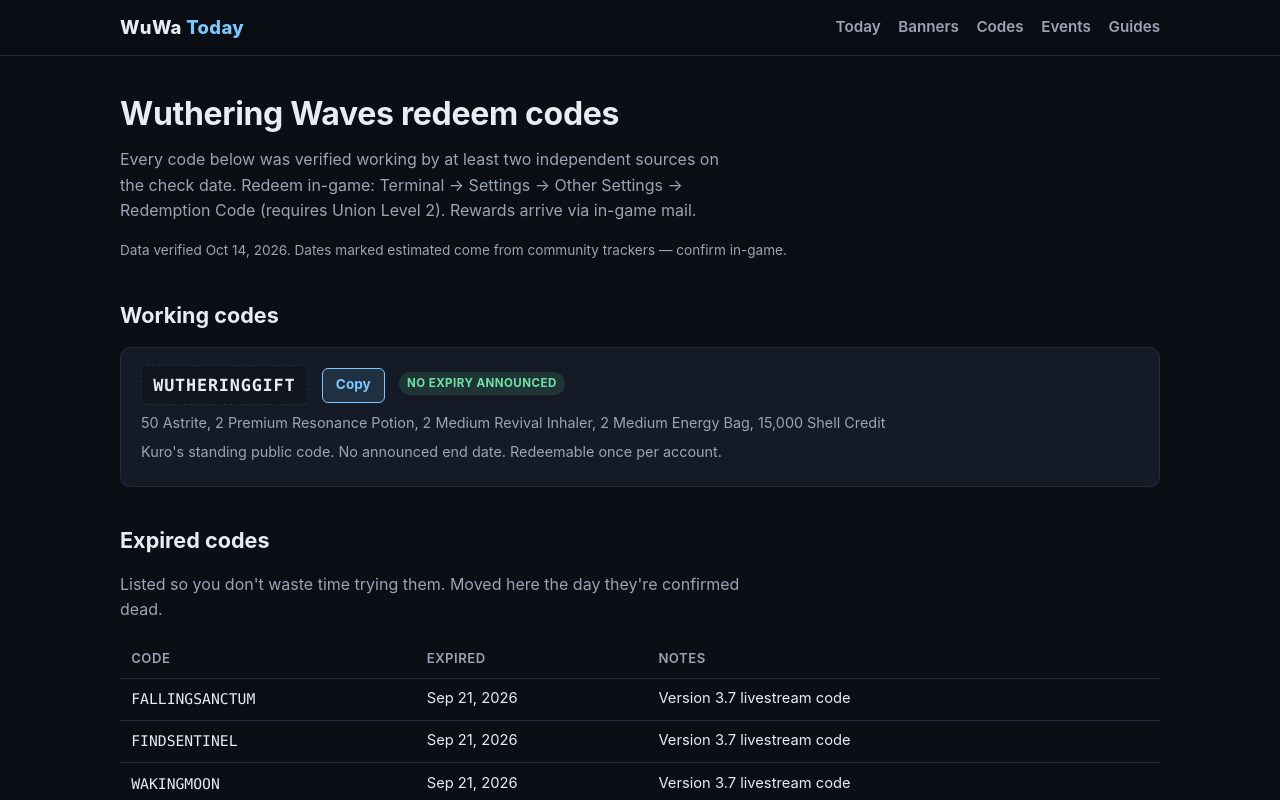
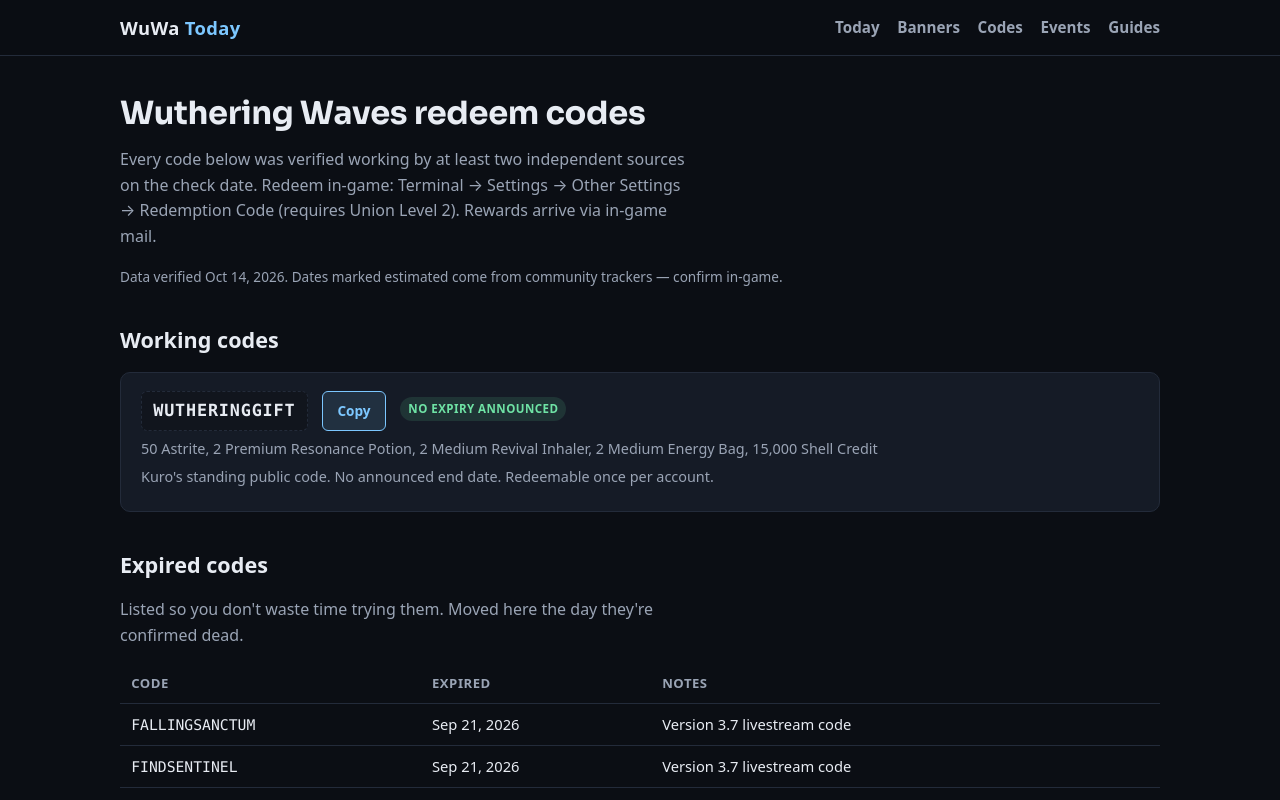
Before and after one commit to thomasttrr/wuwa-today, a Next.js app: page /codes in a window 1280 px wide. Shown: the top 800 px of the page. Built offline with nearby package versions, Linux system fonts and the light colour scheme.

Commit message:
Stage 1 UI audit fixes: remove dead newsletter, sort events by end date, load Sora display font, canonical redeem path, a11y fixes, hero de-gradient

```diff
--- a/app/banners/page.tsx
+++ b/app/banners/page.tsx
@@ -34,6 +34,7 @@
       </div>
 
       <h2>Banner history</h2>
+      <div className="table-scroll">
       <table className="data">
         <thead>
           <tr>
@@ -56,6 +57,7 @@
           ))}
         </tbody>
       </table>
+      </div>
       <p className="updated">
         History is abbreviated in this MVP — extend <span className="mono">data/banners.json</span> →
         <span className="mono"> history</span> to grow the archive.
--- a/app/codes/page.tsx
+++ b/app/codes/page.tsx
@@ -37,6 +37,7 @@
         Listed so you don't waste time trying them. Moved here the day they're
         confirmed dead.
       </p>
+      <div className="table-scroll">
       <table className="data">
         <thead>
           <tr>
@@ -55,6 +56,7 @@
           ))}
         </tbody>
       </table>
+      </div>
     </>
   );
 }
--- a/app/globals.css
+++ b/app/globals.css
@@ -15,9 +15,13 @@
   --green: #6fe3a5;
   --red: #ff8f8f;
   --radius: 10px;
-  --font: "Inter", system-ui, -apple-system, "Segoe UI", Roboto, sans-serif;
+  --font: system-ui, -apple-system, "Segoe UI", Roboto, sans-serif;
+  --display: var(--font-sora), system-ui, -apple-system, "Segoe UI", sans-serif;
   --mono: ui-monospace, "SF Mono", "Cascadia Code", Menlo, monospace;
 }
+
+/* Display typeface for major headings and prominent numbers. */
+.hero-title, .banner-headline, h1 { font-family: var(--display); }
 
 * { box-sizing: border-box; }
 html { scroll-behavior: smooth; }
@@ -190,10 +194,7 @@
   border-radius: calc(var(--radius) + 4px);
   padding: 2.25rem 2rem 1.75rem;
   margin-bottom: 0.5rem;
-  background:
-    radial-gradient(1200px 400px at 15% -10%, rgba(124, 199, 255, 0.14), transparent 60%),
-    radial-gradient(900px 380px at 90% 110%, rgba(183, 155, 255, 0.12), transparent 60%),
-    linear-gradient(180deg, #141b28, #0e131c);
+  background: linear-gradient(180deg, #141b28, #0e131c);
   overflow: hidden;
 }
 .hero-kicker {
@@ -203,8 +204,7 @@
 }
 .hero-title { font-size: 2.6rem; line-height: 1.08; margin: 0 0 0.75rem; letter-spacing: -0.02em; }
 .hero-title span {
-  background: linear-gradient(90deg, var(--accent), var(--purple));
-  -webkit-background-clip: text; background-clip: text; color: transparent;
+  color: var(--accent);
 }
 .hero-lede { font-size: 1.05rem; max-width: 64ch; }
 .hero-stats { display: flex; gap: 0.9rem; flex-wrap: wrap; margin: 1.25rem 0 0.25rem; }
@@ -303,3 +303,14 @@
   .banner-art-card .countdown { font-size: 1.6rem; }
   .section-head { flex-direction: column; align-items: flex-start; }
 }
+
+/* ---------- accessibility fixes (Stage 1) ---------- */
+
+:focus-visible { outline: 2px solid var(--accent); outline-offset: 2px; }
+.img-credit { opacity: 1; }            /* was 0.75 — full strength at 0.72rem */
+.copy-btn { padding: 0.5rem 0.9rem; }   /* ~44px touch target */
+.table-scroll { overflow-x: auto; }     /* wrap table.data on narrow screens */
+@media (prefers-reduced-motion: reduce) {
+  html { scroll-behavior: auto; }
+  *, *::before, *::after { transition: none !important; }
+}
--- a/app/layout.tsx
+++ b/app/layout.tsx
@@ -1,5 +1,13 @@
 import type { Metadata } from "next";
+import { Sora } from "next/font/google";
 import "./globals.css";
+
+const sora = Sora({
+  subsets: ["latin"],
+  weight: ["600", "700"],
+  variable: "--font-sora",
+  display: "swap",
+});
 
 export const metadata: Metadata = {
   metadataBase: new URL("https://wuwa-today.vercel.app"),
@@ -30,7 +38,7 @@
 
 export default function RootLayout({ children }: { children: React.ReactNode }) {
   return (
-    <html lang="en">
+    <html lang="en" className={sora.variable}>
       <body>
         <a className="skip-link" href="#main">
           Skip to content
--- a/app/page.tsx
+++ b/app/page.tsx
@@ -3,7 +3,6 @@
 import CodeRow from "../components/CodeRow";
 import EventCard from "../components/EventCard";
 import ResetTimers from "../components/ResetTimers";
-import NewsletterSignup from "../components/NewsletterSignup";
 import UpdatedStamp from "../components/UpdatedStamp";
 import {
   activeBanners,
@@ -102,7 +101,7 @@
       <SectionHead
         id="codes"
         title="Working redeem codes"
-        blurb="Every code verified against multiple sources before it lands here. Redeem in-game via Terminal → Settings → Redemption Code."
+        blurb="Every code verified against multiple sources before it lands here."
         linkHref="/codes"
         linkText="All codes & expired archive"
       />
@@ -131,8 +130,6 @@
         blurb="Daily and weekly resets, shown for your server region."
       />
       <ResetTimers />
-
-      <NewsletterSignup />
     </>
   );
 }
--- a/lib/data.ts
+++ b/lib/data.ts
@@ -95,7 +95,13 @@
 
 export const activeBanners = banners.filter((b) => b.status === "active");
 export const upcomingBanners = banners.filter((b) => b.status === "upcoming");
-export const activeEvents = events.filter((e) => e.status === "active");
+export const activeEvents = events
+  .filter((e) => e.status === "active")
+  .sort((a, b) => {
+    if (!a.endsAt) return 1;
+    if (!b.endsAt) return -1;
+    return a.endsAt < b.endsAt ? -1 : 1;
+  });
 export const upcomingEvents = events.filter((e) => e.status === "upcoming");
 
 /** Site-wide "last verified" stamp: the most recent data-file update. */
```
Also changed, not shown: components/NewsletterSignup.tsx (deleted, +0 -54 lines).
